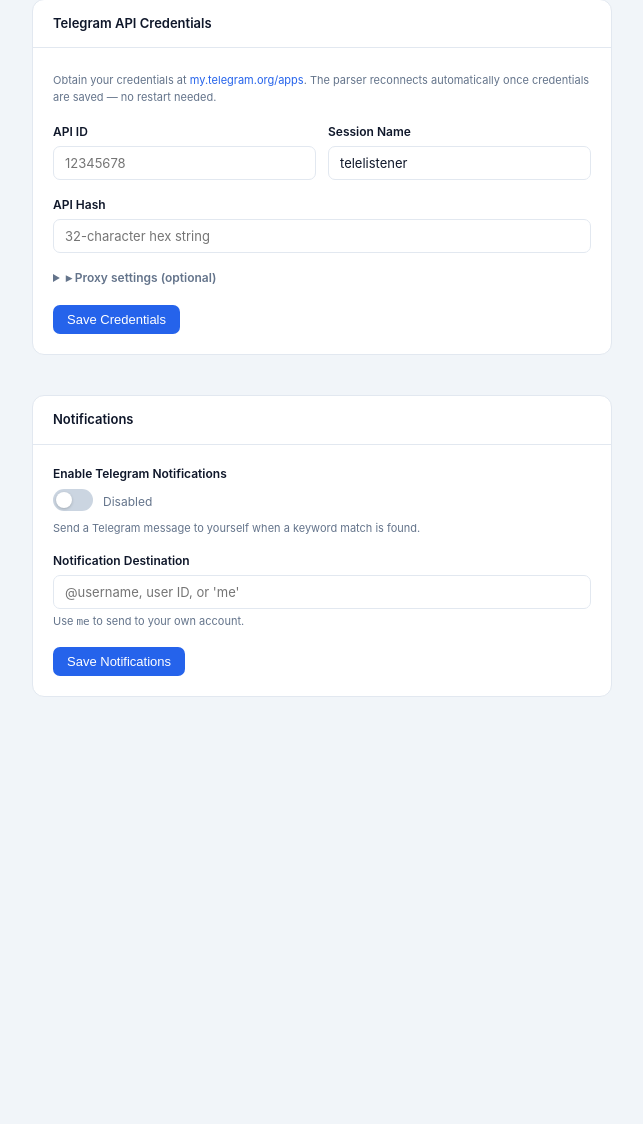
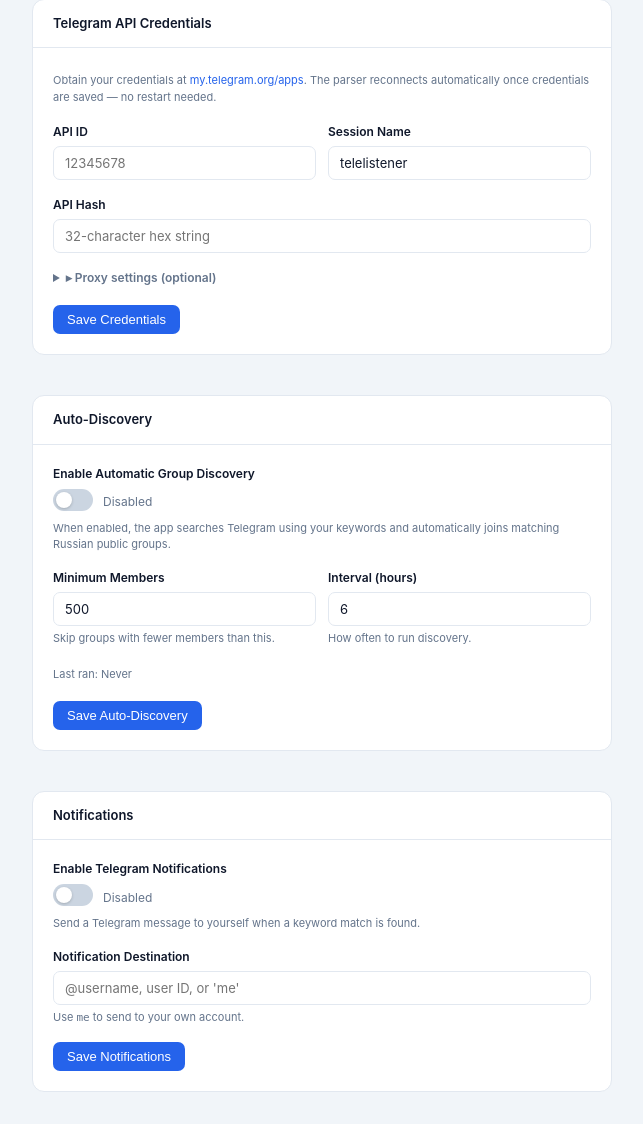
Before and after one commit to delharris1981/telegram-parser, a FastAPI app: template dashboard/templates/settings.html in a window 1280 px wide. Shown: the part 166-1290 px from the top of the page, without its empty margins (42-685 px from the left). Before the commit the page ends 863 px from the top, so only its background shows below. Run offline with FastAPI, Linux system fonts and the light colour scheme; the template is opened without the code that fills it, so the values that code supplies are empty; parts of the project's set-up code (start-up, migrations or seed data) failed here and were passed over.

Commit message:
feat: automatic group discovery — parser now finds and joins Russian groups on its own
Adds a background `run_auto_discovery` task that periodically searches Telegram
using the user's configured keywords, filters for Cyrillic-title groups above a
configurable member threshold, and auto-joins them using the existing flood-safe
join logic in `parser/auto_join.py`. Settings page gains an Auto-Discovery card
(enable toggle, min-member count, interval). New DB columns applied via migration.

Co-Authored-By: Claude Sonnet 4.6 <noreply@anthropic.com>

```diff
--- a/dashboard/templates/settings.html
+++ b/dashboard/templates/settings.html
@@ -61,6 +61,47 @@
       <div style="display:flex;align-items:center;gap:12px;">
         <button class="btn btn-primary" onclick="saveApiConfig()">Save Credentials</button>
         <span id="api-msg" class="text-sm"></span>
+      </div>
+    </div>
+  </div>
+
+  <!-- Auto-Discovery -->
+  <div class="card">
+    <div class="card-head"><span class="card-title">Auto-Discovery</span></div>
+    <div class="card-body">
+      <div class="form-group">
+        <label>Enable Automatic Group Discovery</label>
+        <div class="toggle-wrap" style="margin-top:6px;">
+          <label class="toggle">
+            <input type="checkbox" id="disc-toggle" onchange="updateDiscToggleLabel()">
+            <div class="toggle-track"></div>
+            <div class="toggle-thumb"></div>
+          </label>
+          <span id="disc-toggle-lbl" class="text-sm text-muted">Disabled</span>
+        </div>
+        <div class="form-hint">When enabled, the app searches Telegram using your keywords and automatically joins matching Russian public groups.</div>
+      </div>
+
+      <div class="form-row">
+        <div class="form-group">
+          <label for="disc-min-members">Minimum Members</label>
+          <input type="number" id="disc-min-members" placeholder="500" min="0">
+          <div class="form-hint">Skip groups with fewer members than this.</div>
+        </div>
+        <div class="form-group">
+          <label for="disc-interval">Interval (hours)</label>
+          <input type="number" id="disc-interval" placeholder="6" min="1" step="1">
+          <div class="form-hint">How often to run discovery.</div>
+        </div>
+      </div>
+
+      <div class="form-hint" style="margin-bottom:18px;" id="disc-last-run-wrap">
+        Last ran: <span id="disc-last-run" class="text-muted">Never</span>
+      </div>
+
+      <div style="display:flex;align-items:center;gap:12px;">
+        <button class="btn btn-primary" onclick="saveAutoDiscovery()">Save Auto-Discovery</button>
+        <span id="disc-msg" class="text-sm"></span>
       </div>
     </div>
   </div>
@@ -160,7 +201,39 @@ async function saveNotifs() {
   setMsg('notif-msg', r.ok ? 'Saved!' : 'Error saving', r.ok);
 }
 
+function updateDiscToggleLabel() {
+  const on = document.getElementById('disc-toggle').checked;
+  const lbl = document.getElementById('disc-toggle-lbl');
+  lbl.textContent = on ? 'Enabled' : 'Disabled';
+  lbl.style.color = on ? 'var(--success)' : 'var(--muted)';
+}
+
+async function loadAutoDiscovery() {
+  const s = await fetch('/api/settings/auto-discovery').then(r => r.json());
+  document.getElementById('disc-toggle').checked = s.auto_discovery_enabled === 1;
+  document.getElementById('disc-min-members').value = s.auto_discovery_min_members ?? 500;
+  document.getElementById('disc-interval').value    = s.auto_discovery_interval_hours ?? 6;
+  document.getElementById('disc-last-run').textContent =
+    s.auto_discovery_last_run ? fmt(s.auto_discovery_last_run) : 'Never';
+  updateDiscToggleLabel();
+}
+
+async function saveAutoDiscovery() {
+  const body = {
+    auto_discovery_enabled:        document.getElementById('disc-toggle').checked ? 1 : 0,
+    auto_discovery_min_members:    parseInt(document.getElementById('disc-min-members').value) || 500,
+    auto_discovery_interval_hours: parseInt(document.getElementById('disc-interval').value) || 6,
+  };
+  const r = await fetch('/api/settings/auto-discovery', {
+    method: 'POST',
+    headers: {'Content-Type': 'application/json'},
+    body: JSON.stringify(body),
+  });
+  setMsg('disc-msg', r.ok ? 'Saved!' : 'Error saving', r.ok);
+}
+
 loadApiConfig();
 loadNotifs();
+loadAutoDiscovery();
 </script>
 {% endblock %}
--- a/db/init.py
+++ b/db/init.py
@@ -38,12 +38,17 @@ CREATE TABLE IF NOT EXISTS settings (
     session_name TEXT NOT NULL DEFAULT 'telelistener',
     proxy_type TEXT NOT NULL DEFAULT '',
     proxy_host TEXT NOT NULL DEFAULT '',
-    proxy_port INTEGER NOT NULL DEFAULT 0
+    proxy_port INTEGER NOT NULL DEFAULT 0,
+    auto_discovery_enabled INTEGER NOT NULL DEFAULT 0,
+    auto_discovery_min_members INTEGER NOT NULL DEFAULT 500,
+    auto_discovery_interval_hours INTEGER NOT NULL DEFAULT 6,
+    auto_discovery_last_run DATETIME
 );
 
 INSERT OR IGNORE INTO settings (id, tg_notifications_enabled, tg_notification_destination,
-    api_id, api_hash, session_name, proxy_type, proxy_host, proxy_port)
-VALUES (1, 0, 'me', 0, '', 'telelistener', '', '', 0);
+    api_id, api_hash, session_name, proxy_type, proxy_host, proxy_port,
+    auto_discovery_enabled, auto_discovery_min_members, auto_discovery_interval_hours)
+VALUES (1, 0, 'me', 0, '', 'telelistener', '', '', 0, 0, 500, 6);
 
 CREATE TABLE IF NOT EXISTS joined_groups (
     id INTEGER PRIMARY KEY AUTOINCREMENT,
@@ -55,7 +60,7 @@ CREATE TABLE IF NOT EXISTS joined_groups (
 );
 """
 
-# Applied once to existing databases that predate the API-config columns.
+# Applied once to existing databases that predate newer columns.
 _MIGRATIONS = [
     "ALTER TABLE settings ADD COLUMN api_id INTEGER NOT NULL DEFAULT 0",
     "ALTER TABLE settings ADD COLUMN api_hash TEXT NOT NULL DEFAULT ''",
@@ -63,6 +68,10 @@ _MIGRATIONS = [
     "ALTER TABLE settings ADD COLUMN proxy_type TEXT NOT NULL DEFAULT ''",
     "ALTER TABLE settings ADD COLUMN proxy_host TEXT NOT NULL DEFAULT ''",
     "ALTER TABLE settings ADD COLUMN proxy_port INTEGER NOT NULL DEFAULT 0",
+    "ALTER TABLE settings ADD COLUMN auto_discovery_enabled INTEGER NOT NULL DEFAULT 0",
+    "ALTER TABLE settings ADD COLUMN auto_discovery_min_members INTEGER NOT NULL DEFAULT 500",
+    "ALTER TABLE settings ADD COLUMN auto_discovery_interval_hours INTEGER NOT NULL DEFAULT 6",
+    "ALTER TABLE settings ADD COLUMN auto_discovery_last_run DATETIME",
 ]
 
 
```
Also changed, not shown: dashboard/routes/settings.py (+26 -1 lines), db/operations.py (+43 -0 lines), parser/main.py (+83 -1 lines), CHANGELOG.md, 1 other file.
